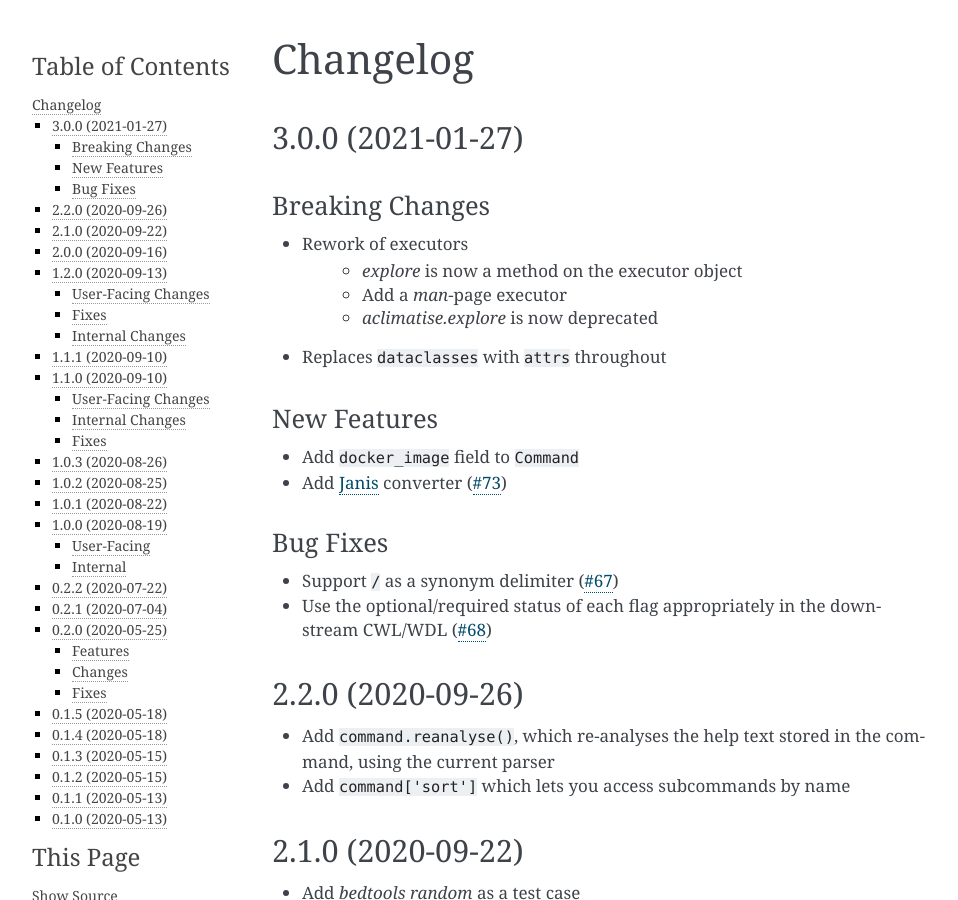
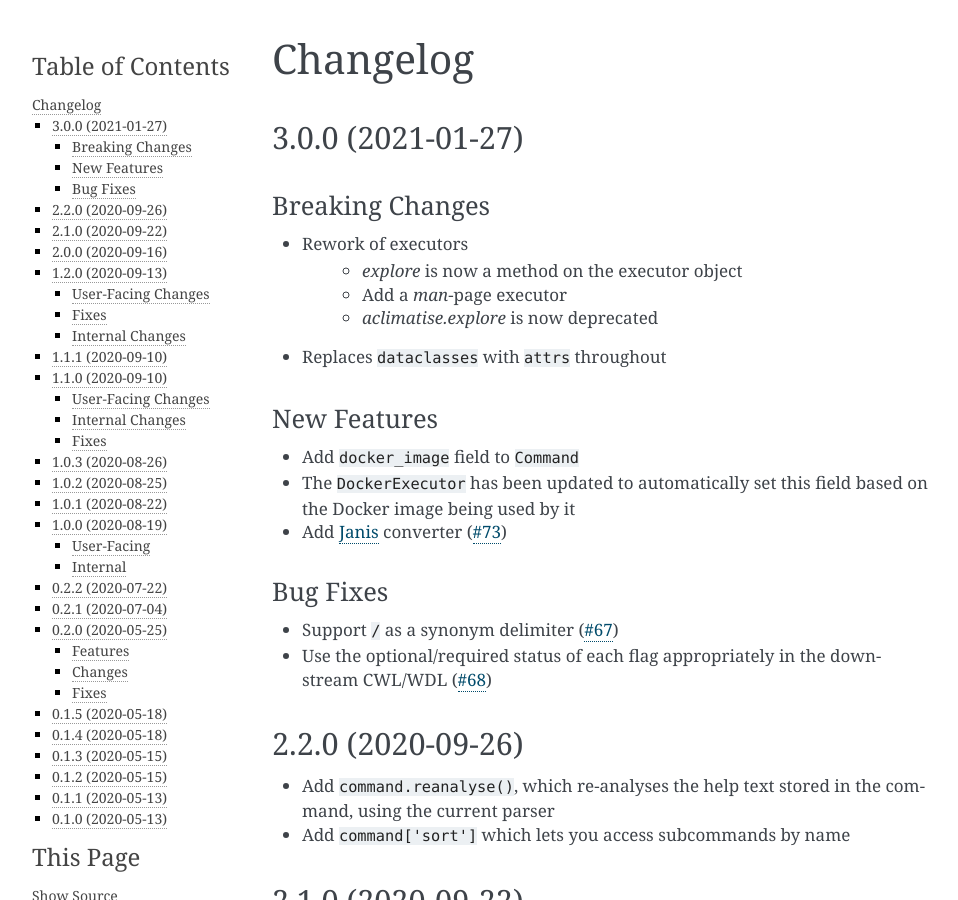
Before and after one commit to aCLImatise/CliHelpParser, a Sphinx documentation site: the page built from docs/changes.rst, in a window 1280 px wide and 900 px high. Shown: the whole window, without its empty margins (148-1106 px from the left). Built offline with Sphinx 7.4.7, drawn with Linux system fonts in a browser that asks for light colours; cross-references to code outside the pages are shown as plain code.

Commit message:
Update changelog

```diff
--- a/docs/changes.rst
+++ b/docs/changes.rst
@@ -14,6 +14,7 @@ Breaking Changes
 New Features
 ************
 * Add ``docker_image`` field to ``Command``
+* The ``DockerExecutor`` has been updated to automatically set this field based on the Docker image being used by it
 * Add `Janis <https://janis.readthedocs.io/en/latest/index.html>`_ converter (`#73 <https://github.com/aCLImatise/CliHelpParser/issues/73>`_)
 
 Bug Fixes
```
